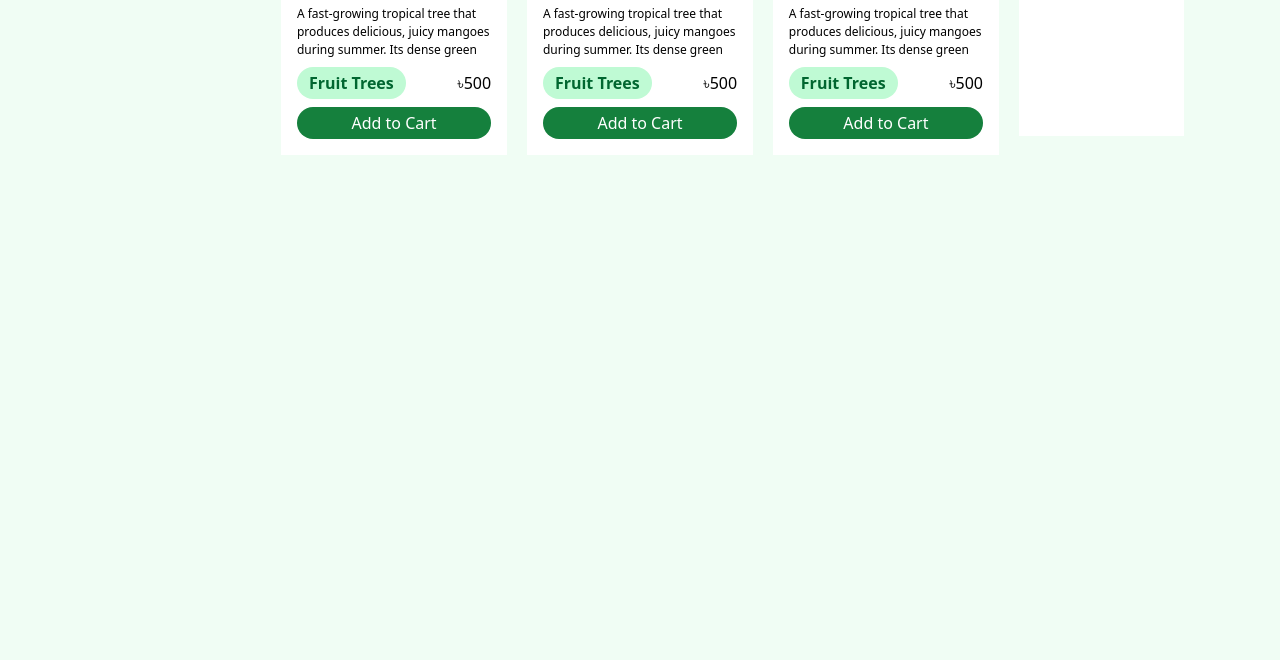
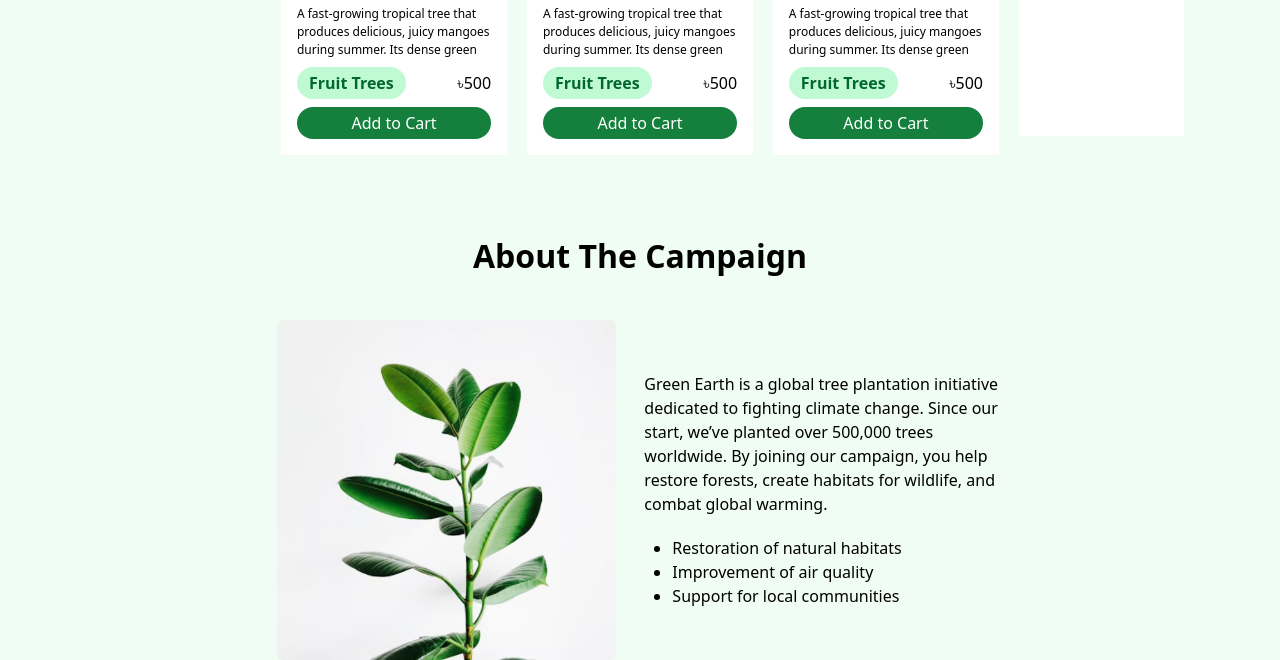
Before and after one commit to Fayed-Abir/ASSIGNMENT-06-by-PH, a plain HTML site: page index.html in a window 1280 px wide. Shown: the part 1256-1916 px from the top of the page. Before the commit the page ends 1411 px from the top, so only its background shows below. Drawn offline with nearby package versions, Linux system fonts and the light colour scheme.

Commit message:
About the Campaign part is done

```diff
--- a/index.html
+++ b/index.html
@@ -157,5 +157,29 @@
         </div>
       </section>
 
+
+      <!-- The Campaign -->
+       <section id="the-campaign" class="w-[56.76%] mx-auto mt-24">
+          <h2 class="text-[2rem] font-semibold mx-auto text-center">About The Campaign</h2>
+
+          <div id="campaign-bigPart" class="flex flex-row mt-10">
+
+            <div id="campaign-pic" class="w-[48.62%] ">
+             <img src="/assets/about.png" alt="">
+            </div>
+
+          <div id="about-campaign" class="w-[51.38%] ml-7 flex flex-col justify-center font-light">
+            <p class="text-[1rem]">Green Earth is a global tree plantation initiative dedicated to fighting climate change. Since our start, we’ve planted over 500,000 trees worldwide. By joining our campaign, you help restore forests, create habitats for wildlife, and combat global warming.</p>
+            <ol class="text-[1rem] list-disc pl-7 mt-5">
+              <li>Restoration of natural habitats</li>
+              <li>Improvement of air quality</li>
+              <li>Support for local communities</li>
+            </ol>
+          </div>
+
+        </div>
+
+       </section>
+
 </body>
 </html>
```
